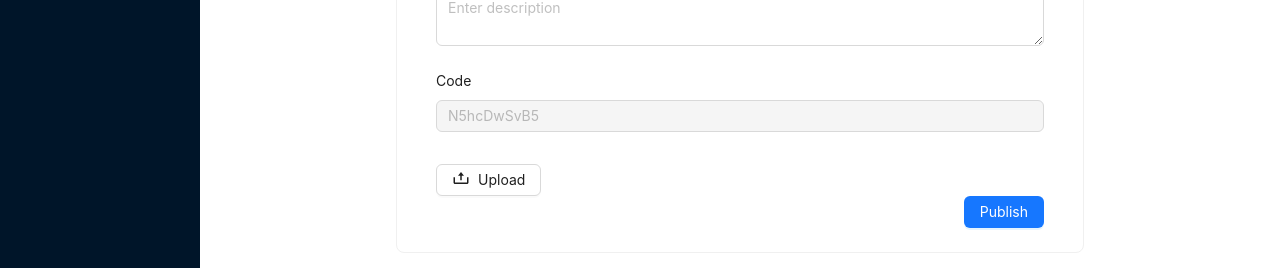
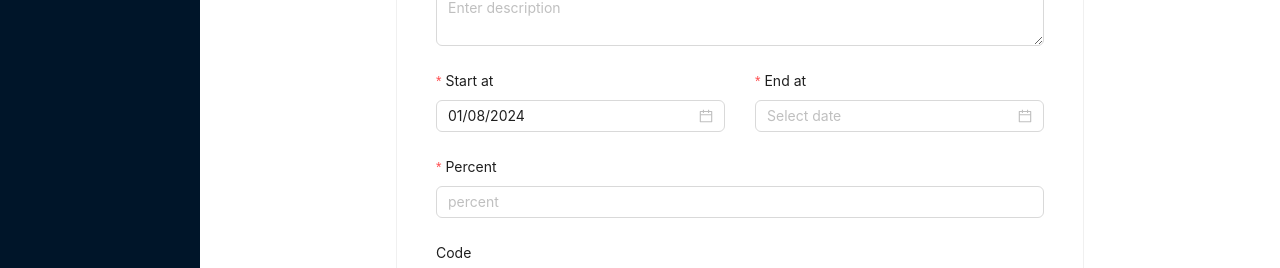
Before and after one commit to nguyenvanhuy1998/admin-shopping-app, a Next.js app: page /offers/add-new-offer in a window 1280 px wide. Shown: the part 237-505 px from the top of the page. Built offline with nearby package versions, Linux system fonts and the light colour scheme; no server answers.

Commit message:
Done Add New Offer

```diff
--- a/src/components/ImagePicker.tsx
+++ b/src/components/ImagePicker.tsx
@@ -1,16 +1,37 @@
+/* eslint-disable @next/next/no-img-element */
 import { Button } from "antd";
 import React, { ChangeEvent, useRef } from "react";
 import { BiUpload } from "react-icons/bi";
 interface Props {
+    files?: FileList;
     onSelected: (files: ChangeEvent<HTMLInputElement>) => void;
     multiple?: boolean;
     accept?: string;
     loading?: boolean;
 }
-const ImagePicker = ({ onSelected, multiple, accept, loading }: Props) => {
+const ImagePicker = ({
+    onSelected,
+    multiple,
+    accept,
+    loading,
+    files,
+}: Props) => {
     const fileRef = useRef<HTMLInputElement>(null);
     return (
         <>
+            {files && files.length > 0 && (
+                <div className="row">
+                    {Array.from(files).map((file, index) => (
+                        <div key={index} className="col-6">
+                            <img
+                                src={URL.createObjectURL(file)}
+                                alt="preview"
+                                style={{ width: "100%" }}
+                            />
+                        </div>
+                    ))}
+                </div>
+            )}
             <Button
                 loading={loading}
                 className="mt-2"
--- /dev/null
+++ b/src/models/index.ts
@@ -0,0 +1,2 @@
+export * from "./offer";
+export * from "./user";
--- a/src/pages/offers/add-new-offer.tsx
+++ b/src/pages/offers/add-new-offer.tsx
@@ -1,44 +1,64 @@
 /* eslint-disable @next/next/no-img-element */
 import { ImagePicker } from "@/components";
+import { collectionNames } from "@/constants/collectionNames";
 import { fs } from "@/firebase/firebaseConfig";
 import { generatorRandomText } from "@/utils/generatorRandomText";
 import { HandleFile } from "@/utils/handleFile";
-import { Button, Card, Form, Input } from "antd";
+import { Button, Card, DatePicker, Form, Input } from "antd";
+import dayjs from "dayjs";
 import { addDoc, collection } from "firebase/firestore";
 import React, { ChangeEvent, useEffect, useState } from "react";
 
+interface FormData {
+    title: string;
+    startAt: string;
+    description?: string;
+    endAt: string;
+    percent: string;
+    code: string;
+}
 const AddNewOffer = () => {
-    const [files, setFiles] = useState<any>("");
+    const [files, setFiles] = useState<FileList>();
     const [isLoading, setIsLoading] = useState(false);
-    const [form] = Form.useForm();
+    const [form] = Form.useForm<FormData>();
     useEffect(() => {
         form.setFieldsValue({
             code: generatorRandomText(),
         });
     }, [form]);
-    const addNewOffer = async (values: any) => {
-        const data: any = {};
-        for (const i in values) {
-            if (Object.prototype.hasOwnProperty.call(values, i)) {
-                const element = values[i];
-                data[i] = element ?? "";
-            }
-        }
+    const addNewOffer = async (values: FormData) => {
+        const newData: FormData = {
+            ...values,
+            description: values.description ?? "",
+            startAt: dayjs(values.startAt).toISOString(),
+            endAt: dayjs(values.endAt).toISOString(),
+        };
         setIsLoading(true);
         try {
-            const snap = await addDoc(collection(fs, "offers"), data);
-
+            const snap = await addDoc(
+                collection(fs, collectionNames.offers),
+                newData
+            );
             if (files) {
-                HandleFile.HandleFiles(files, snap.id, "offers");
+                HandleFile.handleFiles({
+                    files,
+                    id: snap.id,
+                    collectionName: collectionNames.offers,
+                });
             }
+            form.resetFields();
+            window.history.back();
             setIsLoading(false);
         } catch (error) {
             setIsLoading(false);
             console.log("error add new offer", error);
         }
     };
-    const handleSelectedFile = (files: ChangeEvent<HTMLInputElement>) => {
-        setFiles(files.target.files);
+    const handleSelectedFile = (event: ChangeEvent<HTMLInputElement>) => {
+        const files: FileList | null = event.target.files;
+        if (files) {
+            setFiles(files);
+        }
     };
     return (
         <div>
@@ -68,23 +88,62 @@ const AddNewOffer = () => {
                             allowClear
                         />
                     </Form.Item>
+                    <div className="row">
+                        <div className="col">
+                            <Form.Item
+                                rules={[
+                                    {
+                                        required: true,
+                                        message: "Please select start at",
+                                    },
+                                ]}
+                                name={"startAt"}
+                                initialValue={dayjs(new Date())}
+                                label="Start at"
+                            >
+                                <DatePicker
+                                    style={{ width: "100%" }}
+                                    format={"DD/MM/YYYY"}
+                                />
+                            </Form.Item>
+                        </div>
+                        <div className="col">
+                            <Form.Item
+                                rules={[
+                                    {
+                                        required: true,
+                                        message: "Please select end at",
+                                    },
+                                ]}
+                                name={"endAt"}
+                                label="End at"
+                            >
+                                <DatePicker
+                                    style={{ width: "100%" }}
+                                    format={"DD/MM/YYYY"}
+                                />
+                            </Form.Item>
+                        </div>
+                    </div>
+                    <Form.Item
+                        rules={[
+                            {
+                                required: true,
+                                message: "Please enter percent",
+                            },
+                        ]}
+                        name={"percent"}
+                        label="Percent"
+                    >
+                        <Input type="number" placeholder="percent" allowClear />
+                    </Form.Item>
                     <Form.Item name={"code"} label="Code">
                         <Input disabled readOnly placeholder="Code" />
                     </Form.Item>
                 </Form>
-                {files.length > 0 && (
-                    <div>
-                        <img
-                            src={URL.createObjectURL(files[0])}
-                            alt=""
-                            style={{
-                                width: 200,
-                                height: "auto",
-                            }}
-                        />
-                    </div>
-                )}
+
                 <ImagePicker
+                    files={files}
                     multiple
                     loading={isLoading}
                     onSelected={handleSelectedFile}
--- a/src/pages/users/index.tsx
+++ b/src/pages/users/index.tsx
@@ -1,10 +1,10 @@
 import { collectionNames } from "@/constants/collectionNames";
 import { fs } from "@/firebase/firebaseConfig";
-import { User } from "@/models/User";
+import { User } from "@/models";
 import { Button, Space } from "antd";
 import Table, { ColumnProps } from "antd/es/table";
 import { collection, onSnapshot } from "firebase/firestore";
-import React, { useEffect, useState } from "react";
+import { useEffect, useState } from "react";
 import { BiTrash } from "react-icons/bi";
 
 const Users = () => {
@@ -44,7 +44,7 @@ const Users = () => {
             key: "btn",
             title: "",
             dataIndex: "",
-            render: (item: User) => (
+            render: () => (
                 <Space>
                     <Button icon={<BiTrash size={20} />} danger type="text" />
                 </Space>
--- a/src/utils/handleFile.ts
+++ b/src/utils/handleFile.ts
@@ -4,42 +4,50 @@ import { handleResize } from "./resizeImage";
 import { fs, storage } from "@/firebase/firebaseConfig";
 import { arrayUnion, doc, updateDoc } from "firebase/firestore";
 
+interface FileHandle {
+    files: FileList;
+    id: string;
+    collectionName: string;
+}
 export class HandleFile {
-    static HandleFiles = (files: any, id: string, collectionName: string) => {
-        const items: any[] = [];
+    static handleFiles = ({ files, id, collectionName }: FileHandle) => {
+        const newFiles: File[] = [];
         for (const i in files) {
             if (Object.prototype.hasOwnProperty.call(files, i)) {
                 const element = files[i];
                 if (element.size && element.size > 0) {
-                    items.push(element);
+                    newFiles.push(element);
                 }
             }
         }
-        console.log({ items });
-
-        items.forEach(async (item) => {
-            const newFile = await handleResize(item);
-            console.log({ newFile });
-            this.UploadToStore(newFile, id, collectionName);
+        newFiles.forEach(async (file) => {
+            const newFile = await handleResize(file);
+            this.uploadToStore({
+                file: newFile,
+                id,
+                collectionName,
+            });
         });
     };
-    static UploadToStore = async (
-        file: any,
-        id: string,
-        collectionName: string
-    ) => {
+    static uploadToStore = async ({
+        file,
+        id,
+        collectionName,
+    }: {
+        file: File;
+        id: string;
+        collectionName: string;
+    }) => {
         const fileName = replaceName(file.name);
         const path = `/images/${fileName}`;
         const storageRef = ref(storage, path);
-        console.log({ fileName, path, storageRef });
 
-        // Upload file to fire storage
+        //  Upload file to STORAGE
         const res = await uploadBytes(storageRef, file);
         if (res) {
             if (res.metadata.size === file.size) {
                 // get url from storage
                 const url = await getDownloadURL(storageRef);
-                console.log({ url });
                 // Save url and path to firestore database
                 this.SaveURLToFireStoreDB({
                     url,
@@ -71,7 +79,6 @@ export class HandleFile {
                     path,
                     url,
                 }),
-                imageUrl: url,
             });
         } catch (error) {
             console.log("Save URL to firestore database error", error);
--- a/src/utils/resizeImage.ts
+++ b/src/utils/resizeImage.ts
@@ -2,8 +2,8 @@
 
 import FileResizer from "react-image-file-resizer";
 
-export const handleResize = (file: any) => {
-    const resizeImage = new Promise((resolve) => {
+export const handleResize = (file: File) => {
+    const resizeImage: Promise<File> = new Promise((resolve) => {
         FileResizer.imageFileResizer(
             file,
             500,
@@ -11,7 +11,7 @@ export const handleResize = (file: any) => {
             "JPEG",
             100,
             0,
-            (uri) => resolve(uri),
+            (uri: any) => resolve(uri),
             "file"
         );
     });
```
